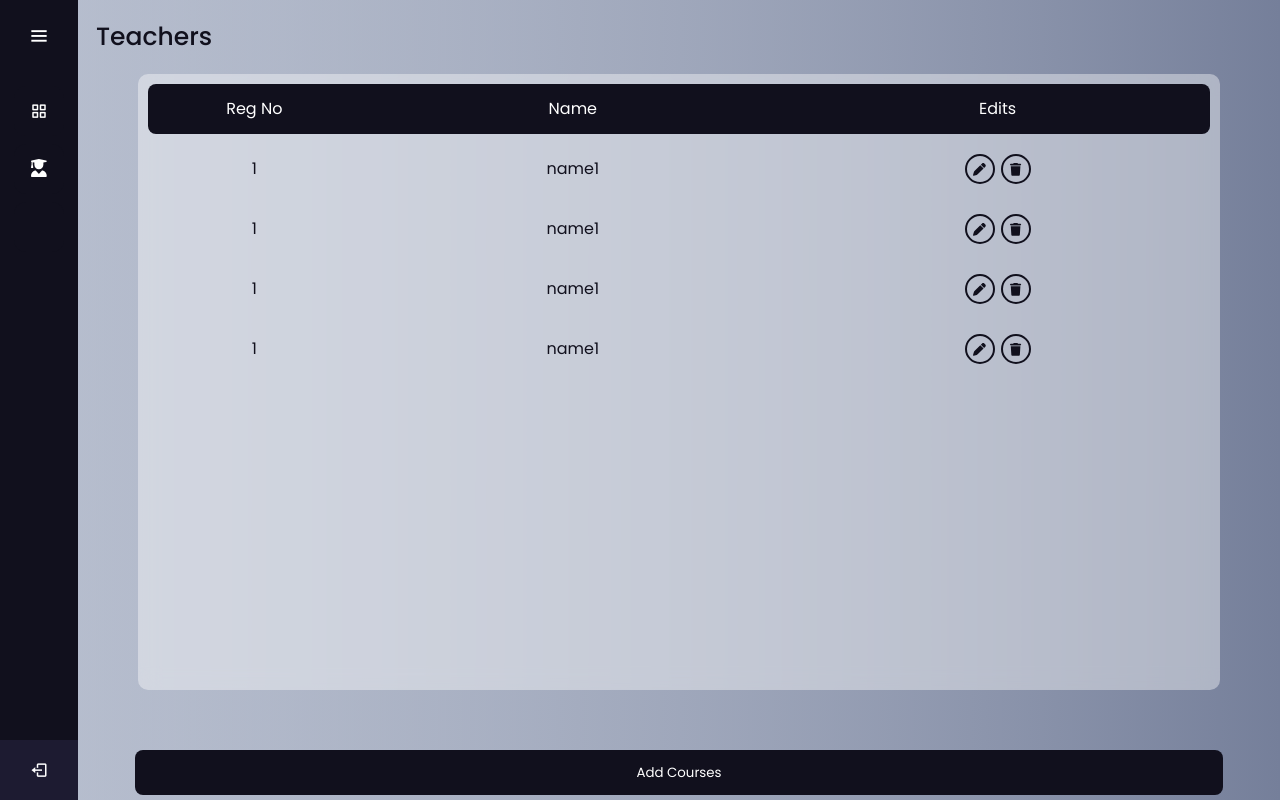
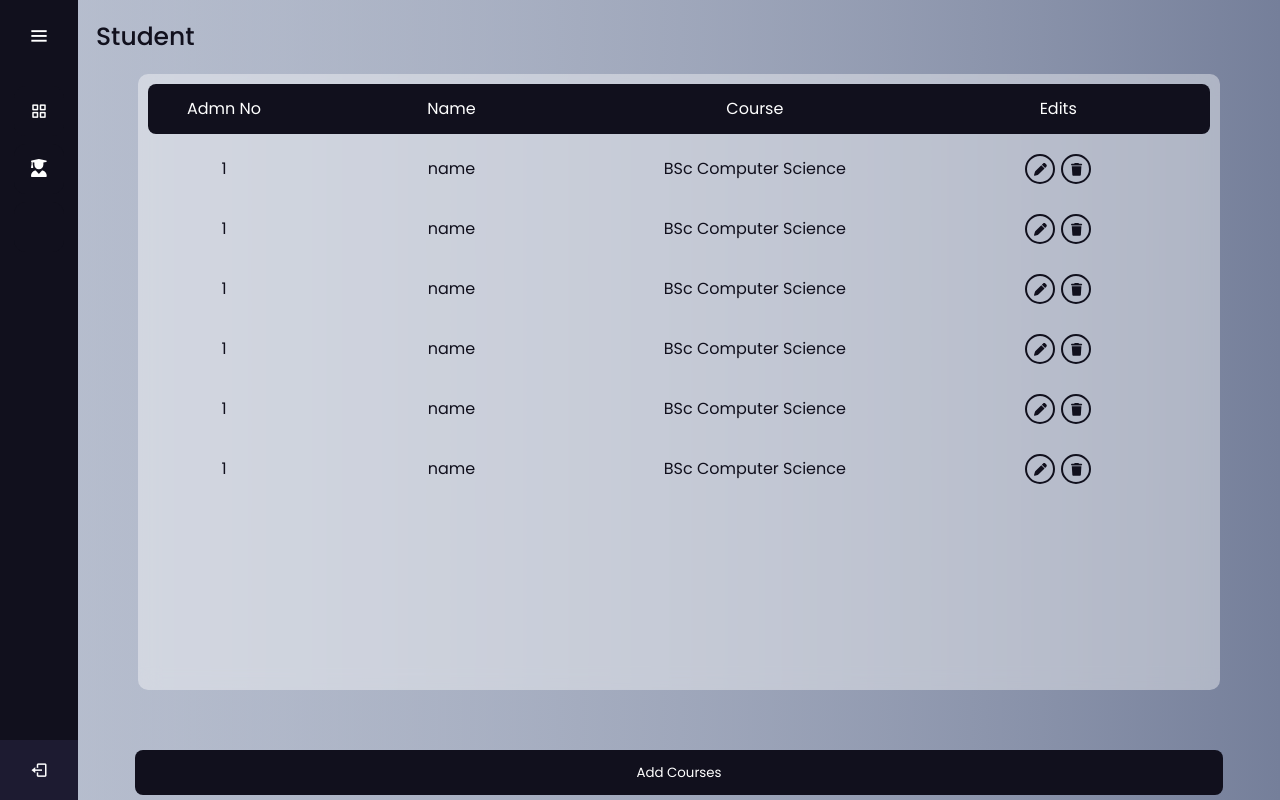
Before and after one commit to fasilkp/internal-mark-uploader, a React (Create React App) app: page /student in a window 1280 px wide. Built offline with nearby package versions, Linux system fonts and the light colour scheme; grey boxes are pictures that could not be loaded.

Commit message:
react router added

```diff
--- a/package.json
+++ b/package.json
@@ -12,6 +12,7 @@
     "@testing-library/user-event": "^12.8.3",
     "react": "^17.0.2",
     "react-dom": "^17.0.2",
+    "react-router-dom": "^6.2.1",
     "react-scripts": "5.0.0",
     "web-vitals": "^0.2.4",
     "workbox-background-sync": "^5.1.4",
--- a/src/App.js
+++ b/src/App.js
@@ -2,12 +2,21 @@ import React from 'react';
 import Admin from './pages/Admin Pages/admin/Admin';
 import './assets/FontAwsesomeIcons/'
 import './App.css';
-function App(props) {
+import { BrowserRouter as Router, Routes, Route } from "react-router-dom";
+function App() {
 
   return (
-    <div className="App">
-      <Admin></Admin>
-    </div>
+    <Router>
+        <div className="App">
+          <Routes>
+          <Route path={"/"} element={<Admin tag="Course"/>}/>
+          <Route path={"/student"} element={<Admin tag="Student"/>}/>
+          <Route path={"/teachers"} element={<Admin tag="Teachers"/>}/>
+        </Routes>
+        </div>
+
+    </Router>
+
   );
 }
 
--- a/src/pages/Admin Pages/admin/Admin.js
+++ b/src/pages/Admin Pages/admin/Admin.js
@@ -4,8 +4,16 @@ import Course from "../course/Course";
 import Student from "../student/Student";
 import Teachers from "../teachers/Teachers";
 import { FontAwesomeIcon } from "@fortawesome/react-fontawesome";
+import { Link } from "react-router-dom";
 
-function Admin() {
+const components = {
+  Course,
+  Student,
+  Teachers
+};
+
+function Admin(props) {
+  const TagName = components[props.tag];
   const [sideBarStatus, setSideBarStatus]=useState(false)
   const obj={
       courses:false,
@@ -22,24 +30,30 @@ function Admin() {
         </div>
         <ul className="nav-list">
           <li onClick={()=>{setClicked({...obj, courses:true})}} className={clicked.courses ? "menuClicked" : ""}>
-            <a href="#">
+            <Link to="/">
+              <a href="#">
               <i className="bx bx-grid-alt"></i>
               <span className="links_name">Courses</span>
             </a>
+            </Link>
             <span className="tooltip">Courses</span>
           </li>
           <li onClick={()=>{setClicked({...obj, Students:true})}} className={clicked.Students ? "menuClicked" : ""}>
+          <Link to="/student">
             <a href="#">
               <i> <FontAwesomeIcon icon="user-graduate" className="icons" /></i>
               <span className="links_name">Students</span>
             </a>
+          </Link>
             <span className="tooltip">Students</span>
           </li>
           <li onClick={()=>{setClicked({...obj, teachers:true})}} className={clicked.teachers ? "menuClicked" : ""}>
+          <Link to="/teachers">
             <a href="#">
             <i> <FontAwesomeIcon icon="chalkboard-teacher" className="icons" /></i>
               <span className="links_name">Teachers</span>
             </a>
+            </Link>
             <span className="tooltip">Teachers</span>
           </li>
           <li className="profile">
@@ -55,10 +69,8 @@ function Admin() {
         </ul>
       </div>
       <section className="home-section">
+        <TagName/>
 
-          {/* <Course/> */}
-          {/* <Student/> */}
-          <Teachers/>
       </section>
     </div>
   );
```
Also changed, not shown: 1 other file (tests, documents, lock files or other folders).
